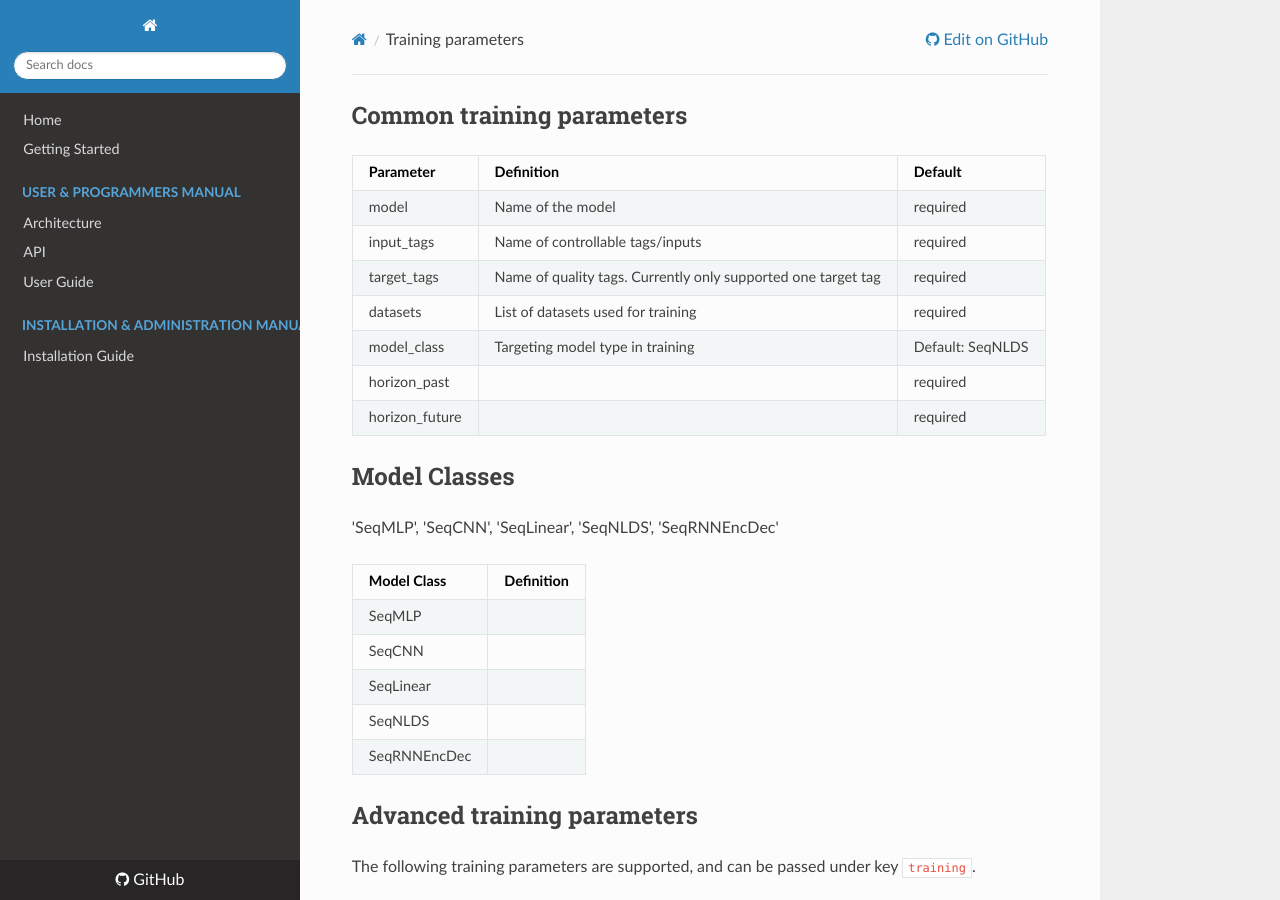
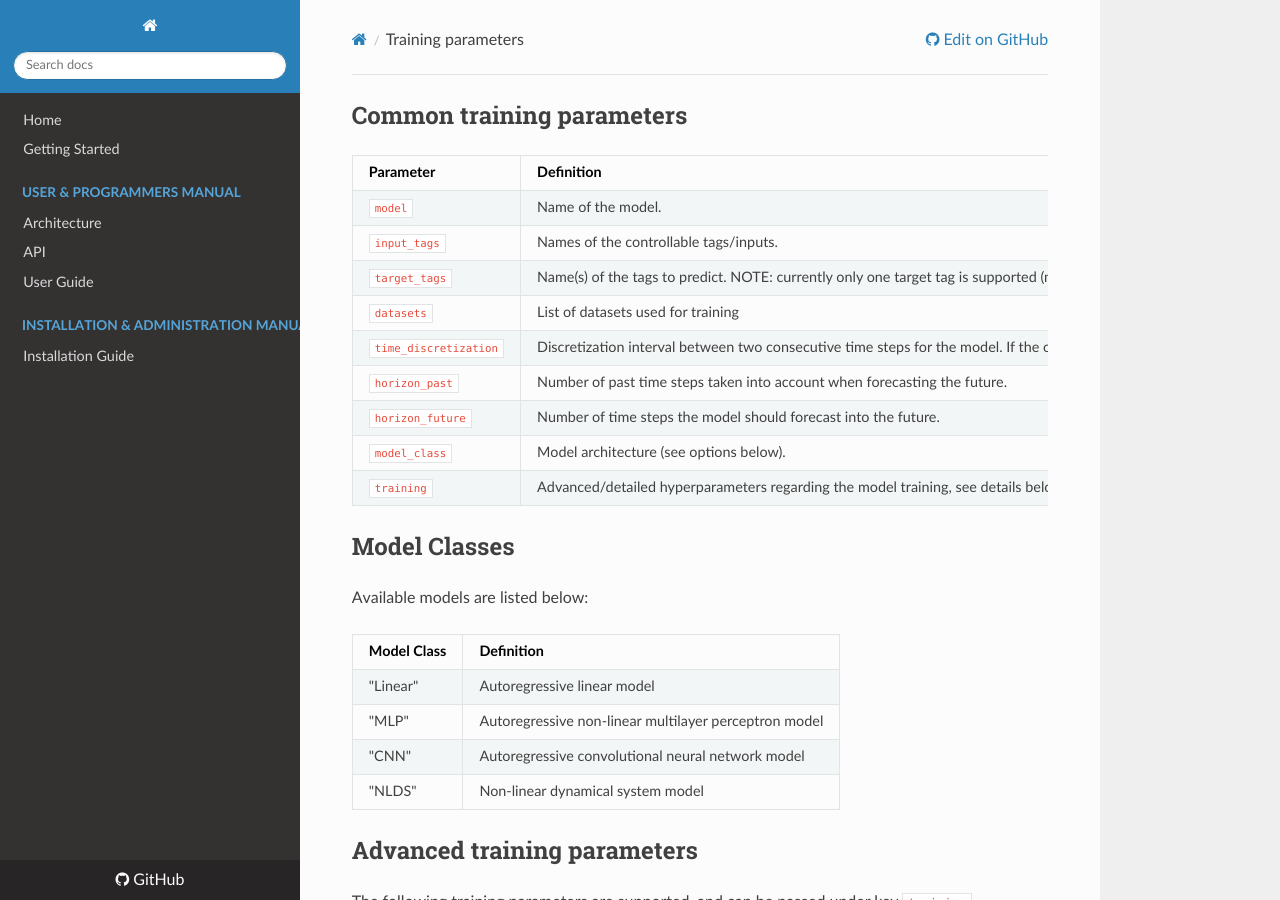
Before and after one commit to ramp-eu/Process_Optimization, an MkDocs documentation site: the page built from docs/training_parameters.md, in a window 1280 px wide and 900 px high. Built offline with MkDocs 1.6.1, drawn with Linux system fonts in a browser that asks for light colours; nearby versions of some CDN libraries; old or Windows-style settings are respelled for this version of MkDocs.

Commit message:
Improve documentation regarding model class and time discretization

```diff
--- a/docs/training_parameters.md
+++ b/docs/training_parameters.md
@@ -1,26 +1,28 @@
 ## Common training parameters
 
-| Parameter      | Definition                                                    | Default          |
-| -------------- | ------------------------------------------------------------- | ---------------- |
-| model          | Name of the model                                             | required         |
-| input_tags     | Name of controllable tags/inputs                              | required         |
-| target_tags    | Name of quality tags. Currently only supported one target tag | required         |
-| datasets       | List of datasets used for training                            | required         |
-| model_class    | Targeting model type in training                              | Default: SeqNLDS |
-| horizon_past   |                                                               | required         |
-| horizon_future |                                                               | required         |
+| Parameter             | Definition                                                                                                                                                                                                                                                                                                                                                                      | Default   |
+| --------------------- | ------------------------------------------------------------------------------------------------------------------------------------------------------------------------------------------------------------------------------------------------------------------------------------------------------------------------------------------------------------------------------- | --------- |
+| `model`               | Name of the model.                                                                                                                                                                                                                                                                                                                                                              | required  |
+| `input_tags`          | Names of the controllable tags/inputs.                                                                                                                                                                                                                                                                                                                                          | required  |
+| `target_tags`         | Name(s) of the tags to predict. NOTE: currently only one target tag is supported (multiple tags will be implemented in the future).                                                                                                                                                                                                                                             | required  |
+| `datasets`            | List of datasets used for training                                                                                                                                                                                                                                                                                                                                              | required  |
+| `time_discretization` | Discretization interval between two consecutive time steps for the model. If the original data has more frequent measurements than this, then the data will be downsampled averaging measurements within each interval. The value should be a string that can be converted to time delta using `pandas.to_timedelta(time_discretization)`, e.g. "1s", "1min", "5min", "1h" etc. | required  |
+| `horizon_past`        | Number of past time steps taken into account when forecasting the future.                                                                                                                                                                                                                                                                                                       | required  |
+| `horizon_future`      | Number of time steps the model should forecast into the future.                                                                                                                                                                                                                                                                                                                 | required  |
+| `model_class`         | Model architecture (see options below).                                                                                                                                                                                                                                                                                                                                         | NLDS      |
+| `training`            | Advanced/detailed hyperparameters regarding the model training, see details below.                                                                                                                                                                                                                                                                                              | See below |
 
 ## Model Classes
 
-'SeqMLP', 'SeqCNN', 'SeqLinear', 'SeqNLDS', 'SeqRNNEncDec'
+Available models are listed below:
 
-| Model Class  | Definition |
-| ------------ | ---------- |
-| SeqMLP       |            |
-| SeqCNN       |            |
-| SeqLinear    |            |
-| SeqNLDS      |            |
-| SeqRNNEncDec |            |
+| Model Class | Definition                                            |
+| ----------- | ----------------------------------------------------- |
+| "Linear"    | Autoregressive linear model                           |
+| "MLP"       | Autoregressive non-linear multilayer perceptron model |
+| "CNN"       | Autoregressive convolutional neural network model     |
+| "NLDS"      | Non-linear dynamical system model                     |
+
 
 ## Advanced training parameters
 
--- a/src/openapi.yaml
+++ b/src/openapi.yaml
@@ -149,7 +149,7 @@ paths:
                       tag_name_2: 20
                 input_tags: ["tag_1", "tag_2"]
                 target_tags: ["tag_1"]
-                model_class: SeqNLDS
+                model_class: NLDS
                 horizon_past: 15
                 horizon_future: 5
                 time_discretization: "1min"
```
Also changed, not shown: 2 other files.
